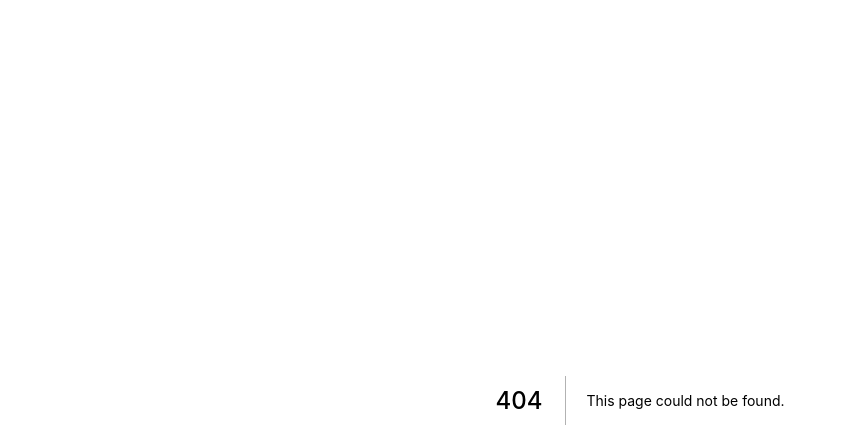
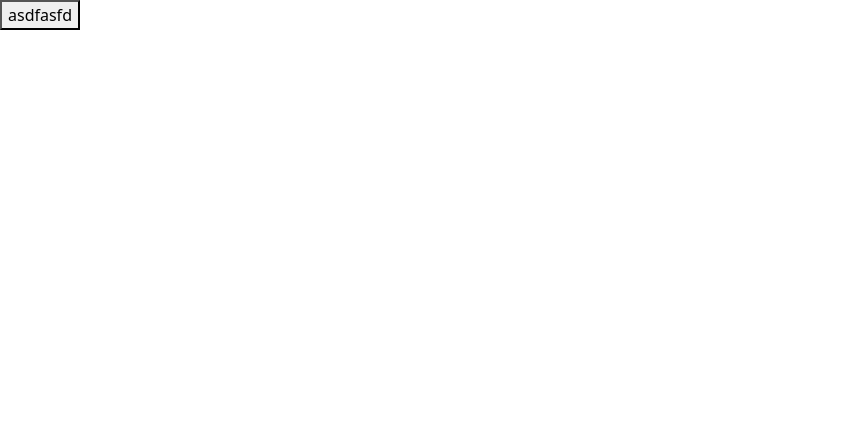
Before and after one commit to sododuk32/shop, a Next.js app: page /login in a window 1280 px wide. Before the commit this address had no page. Shown: the top 448 px of the page, without its empty margins (0-847 px from the left). Built offline with nearby package versions, Linux system fonts and the light colour scheme.

Commit message:
이벤트 리스너 연습 ㅇㅇ
ㅇㅇ

```diff
--- /dev/null
+++ b/pages/login.tsx
@@ -0,0 +1,20 @@
+/* eslint-disable @typescript-eslint/no-unused-vars */
+/* eslint-disable no-unused-vars */
+import React from 'react';
+import { DOMAttributes } from 'react';
+import { ComponentProps } from 'react';
+
+function login() {
+  const handleChange: ComponentProps<'button'>['onClick'] = (e) => {
+    e.target.innerText = '222';
+  };
+  return (
+    <div>
+      {/* <input onScroll={handleChange} /> */}
+      {/* <input onChange={handleChange} /> */}
+      <button onClick={handleChange}>asdfasfd</button>
+    </div>
+  );
+}
+
+export default login;
```
